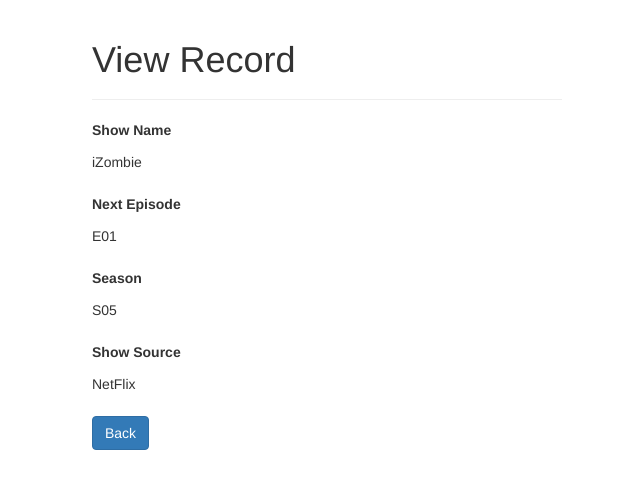
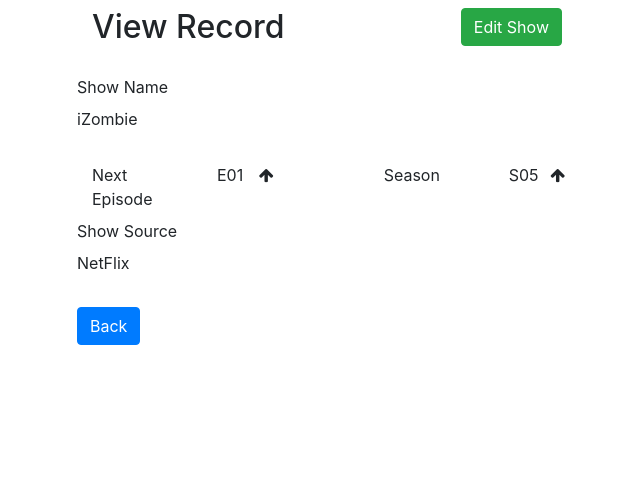
Before and after one commit to daveOTlinux/episodes, a PHP site: page /read.php?ID=5 in a window 1280 px wide. Shown: the top 489 px of the page, without its empty margins (313-953 px from the left). Run offline with PHP 8.4, Linux system fonts and the light colour scheme; data comes from the database, SQL or seed files in the repository.

Commit message:
read.php layout roughed in.

```diff
--- a/read.php
+++ b/read.php
@@ -56,42 +56,85 @@ if(isset($_GET["ID"]) && !empty(trim($_GET["ID"]))){
 <!DOCTYPE html>
 <html lang="en">
 <head>
-    <meta charset="UTF-8">
 	<title>View Record</title>
-    <link rel="stylesheet" href="https://maxcdn.bootstrapcdn.com/bootstrap/3.3.7/css/bootstrap.css">
-    <style type="text/css">
-        .wrapper{
+	<meta charset="utf-8">
+	<meta name="viewport" content="width=device-width, initial-scale=1">
+	<script
+		src="https://code.jquery.com/jquery-3.3.1.min.js"
+		integrity="sha256-FgpCb/KJQlLNfOu91ta32o/NMZxltwRo8QtmkMRdAu8="
+		crossorigin="anonymous"></script>
+	<link
+		rel="stylesheet" href="https://stackpath.bootstrapcdn.com/bootstrap/4.1.1/css/bootstrap.min.css"
+		integrity="sha384-WskhaSGFgHYWDcbwN70/dfYBj47jz9qbsMId/iRN3ewGhXQFZCSftd1LZCfmhktB"
+		crossorigin="anonymous">
+  	<script
+  		src="https://cdnjs.cloudflare.com/ajax/libs/popper.js/1.14.3/umd/popper.min.js"
+  		integrity="sha384-ZMP7rVo3mIykV+2+9J3UJ46jBk0WLaUAdn689aCwoqbBJiSnjAK/l8WvCWPIPm49"
+  		crossorigin="anonymous"></script>
+	<script
+		src="https://stackpath.bootstrapcdn.com/bootstrap/4.1.1/js/bootstrap.min.js"
+		integrity="sha384-smHYKdLADwkXOn1EmN1qk/HfnUcbVRZyYmZ4qpPea6sjB/pTJ0euyQp0Mk8ck+5T"
+		crossorigin="anonymous"></script>
+	<link href="https://maxcdn.bootstrapcdn.com/font-awesome/4.7.0/css/font-awesome.min.css" rel="stylesheet">
+
+	<link href="style.css" rel="stylesheet">
+
+<!--        .wrapper{
             width: 500px;
             margin: 0 auto;
         }
-    </style>
+    </style> -->
 </head>
 <body>
     <div class="wrapper">
         <div class="container-fluid">
+            <div class="row" style="height: 75px;">
+                <div class="pt-2 col-sm-8">
+                    <div class="page-header">
+                        <h2>View Record</h2>
+                    </div>
+					</div>
+					<div class="pt-2 col-sm-4">
+						<?php
+							echo "<a href='update.php?ID=". $row["ID"] . "' class='btn btn-success pull-right'>Edit Show</a>";
+						?>
+					</div>
+				</div>
 				<div class="row">
-                <div class="col-md-12">
-                    <div class="page-header">
-                        <h1>View Record</h1>
-                    </div>
 	            <div class="form-group">
 		            <label>Show Name</label>
 		            <p class="form-control-static"><?php echo $row["ShowName"]; ?></p>
 	            </div>
-                    <div class="form-group">
+				</div>
+				<div class="row">
+					<div class="col-sm-3">
 						<label>Next Episode</label>
+					</div>
+					<div class="col-sm-1">
 						<p class="form-control-static"><?php echo $row["NextEpisode"]; ?></p>
 					</div>
-                    <div class="form-group">
+					<div class="col-sm-1">
+						<i class="fa fa-arrow-up" aria-hidden="true"></i>
+					</div>
+					<div class="col-sm-2"></div>
+					<div class="col-sm-3">
 							<label>Season</label>
+					</div>
+					<div class="col-sm-1">
 						<p class="form-control-static"><?php echo $row["Season"]; ?></p>
 					</div>
+					<div class="col-sm-1">
+						<i class="fa fa-arrow-up" aria-hidden="true"></i>
+					</div>
+				</div>
+				<div class="row">
 					<div class="form-group">
 						<label>Show Source</label>
 						<p class="form-control-static"><?php echo $row["ShowSource"]; ?></p>
 					</div>
+				</div>
+				<div class="row">
               <p><a href="index.php" class="btn btn-primary">Back</a></p>
-                </div>
             </div>
         </div>
     </div>
--- a/style.css
+++ b/style.css
@@ -10,6 +10,10 @@
 #header { padding: 20px;}
 #header h1 {
     color:#222222;
+}
+.wrapper{
+	width: 500px;
+	margin: 0 auto;
 }
 .sortbyfield{
 	margin: 20px;
```
Also changed, not shown: index.php (+5 -6 lines), 1 other file. Lines whose indentation alone changed are shown as unchanged.
